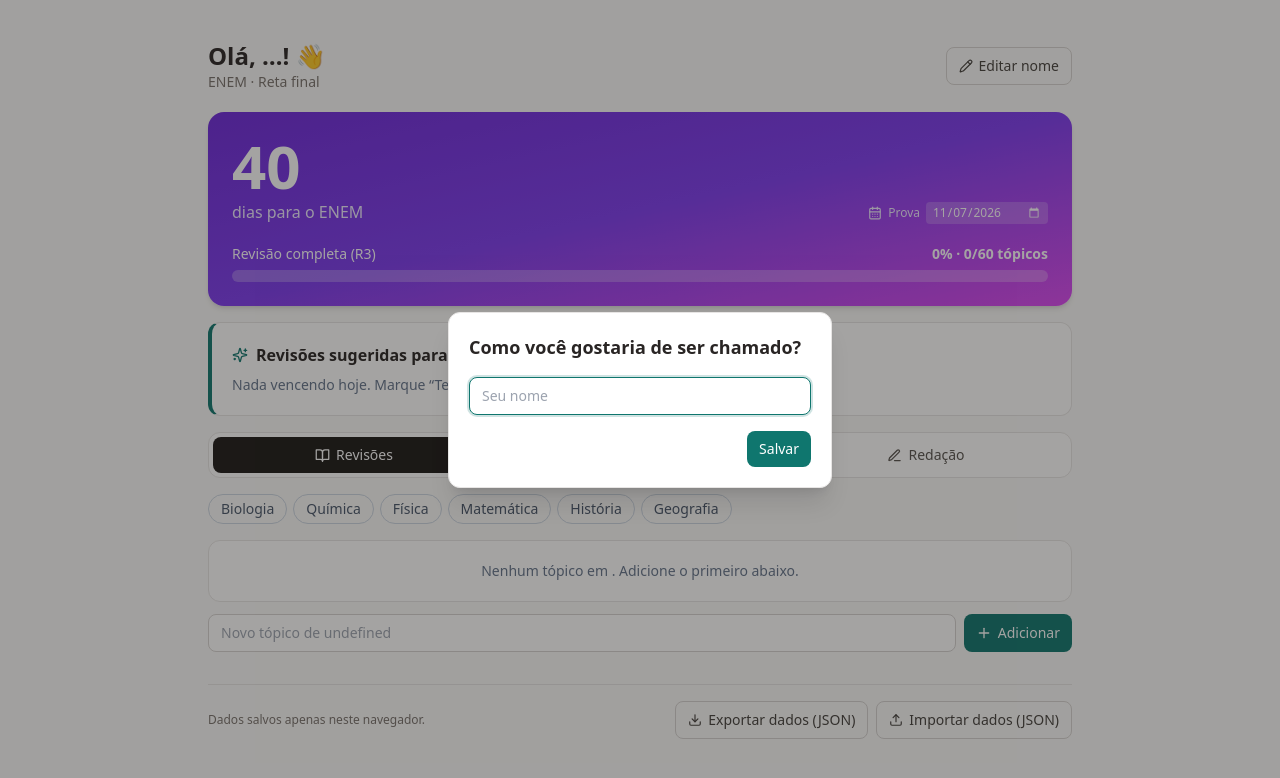
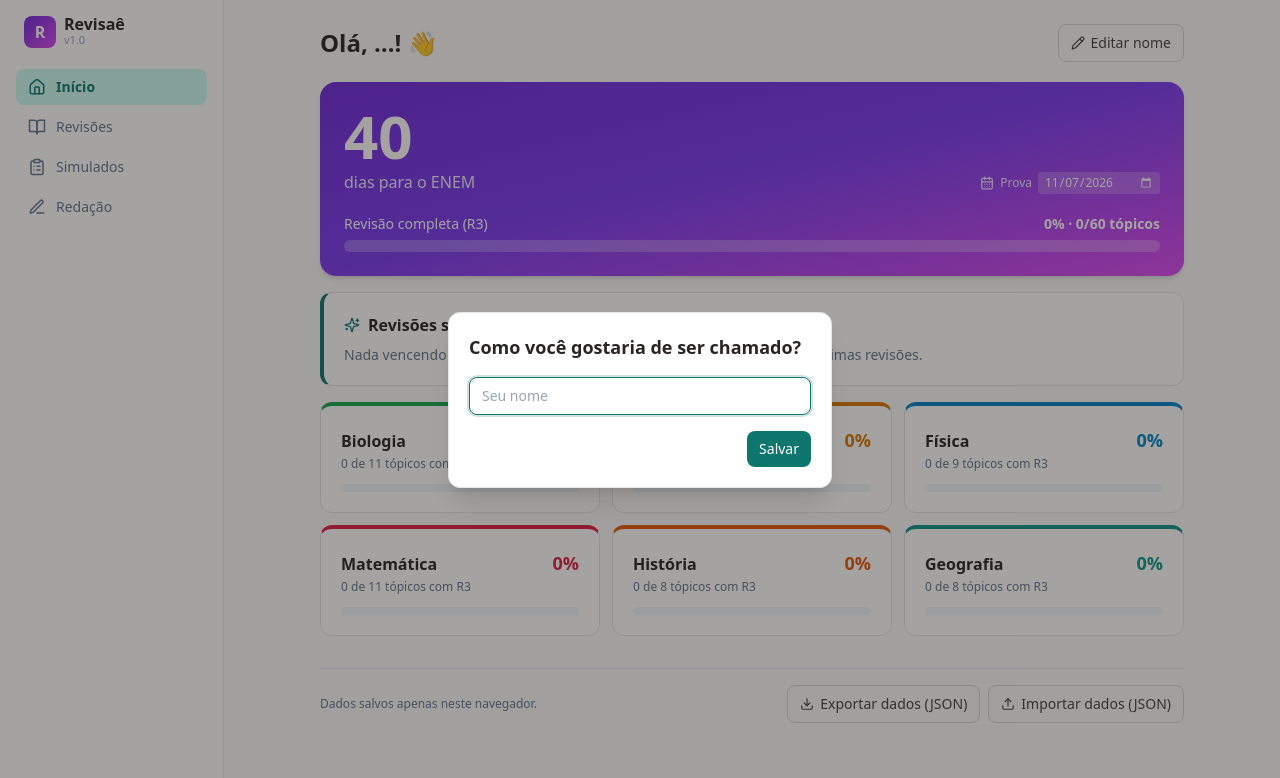
Before and after one commit to httjulia/ENEM-40, a Next.js app: page / in a window 1280 px wide. Shown: the top 778 px of the page. Built offline with nearby package versions, Linux system fonts and the light colour scheme.

Commit message:
Update page.jsx

```diff
--- a/app/page.jsx
+++ b/app/page.jsx
@@ -1,18 +1,19 @@
 "use client";
 import { useRef, useState } from "react";
-import { BookOpen, ClipboardList, PenLine, Download, Upload, Pencil } from "lucide-react";
+import { Home, BookOpen, ClipboardList, PenLine, Download, Upload, Pencil } from "lucide-react";
 import { useStore } from "../lib/store";
 import Onboarding from "../components/Onboarding";
-import { Banner, Suggestions } from "../components/Dashboard";
+import { Banner, Suggestions, SubjectGrid, PerfChart } from "../components/Dashboard";
 import Topics from "../components/Topics";
 import Simulados from "../components/Simulados";
 import Redacao from "../components/Redacao";
 
-const TABS = [["rev", "Revisões", BookOpen], ["sim", "Simulados", ClipboardList], ["red", "Redação", PenLine]];
+const NAV = [["home", "Início", Home], ["rev", "Revisões", BookOpen], ["sim", "Simulados", ClipboardList], ["red", "Redação", PenLine]];
 
 export default function Page() {
   const [data, setData] = useStore();
-  const [tab, setTab] = useState("rev");
+  const [view, setView] = useState("home");
+  const [sub, setSub] = useState("Biologia");
   const [editName, setEditName] = useState(false);
   const fileRef = useRef(null);
   if (!data) return null;
@@ -20,7 +21,7 @@
   const exportJson = () => {
     const a = document.createElement("a");
     a.href = URL.createObjectURL(new Blob([JSON.stringify(data, null, 2)], { type: "application/json" }));
-    a.download = `enem40-backup-${new Date().toISOString().slice(0, 10)}.json`;
+    a.download = `revisae-backup-${new Date().toISOString().slice(0, 10)}.json`;
     a.click();
   };
   const importJson = async (e) => {
@@ -34,35 +35,40 @@
   };
 
   return (
-    <div className="mx-auto max-w-4xl px-4 py-6 sm:py-10">
+    <div className="min-h-screen md:pl-56">
       {(!data.name || editName) && (
         <Onboarding initial={data.name} onClose={data.name ? () => setEditName(false) : undefined}
           onSave={(name) => { setData({ ...data, name }); setEditName(false); }} />
       )}
-      <header className="mb-5 flex items-center justify-between">
-        <div>
-          <h1 className="text-2xl font-semibold">Olá, {data.name || "…"}! 👋</h1>
-          <p className="text-sm text-stone-500">ENEM · Reta final</p>
+      <nav className="fixed inset-x-0 bottom-0 z-40 flex justify-around border-t border-slate-200 bg-white p-1.5 md:inset-y-0 md:left-0 md:right-auto md:w-56 md:flex-col md:justify-start md:gap-1 md:border-r md:border-t-0 md:p-4">
+        <div className="mb-4 hidden items-center gap-2 px-2 md:flex">
+          <span className="grid h-8 w-8 place-items-center rounded-lg bg-gradient-to-br from-violet-700 to-fuchsia-500 font-bold text-white">R</span>
+          <div><p className="font-bold leading-none">Revisaê</p><p className="text-[11px] text-slate-400">v1.0</p></div>
         </div>
-        <button className="btn-ghost" onClick={() => setEditName(true)}><Pencil size={14} /> Editar nome</button>
-      </header>
-
-      <div className="grid gap-4">
-        <Banner data={data} setData={setData} />
-        <Suggestions data={data} />
-        <nav className="flex gap-1 rounded-xl border border-stone-200 bg-white p-1">
-          {TABS.map(([id, label, Icon]) => (
-            <button key={id} onClick={() => setTab(id)} className={`flex flex-1 items-center justify-center gap-1.5 rounded-lg px-3 py-2 text-sm ${tab === id ? "bg-stone-900 text-white" : "text-stone-600 hover:bg-stone-100"}`}>
-              <Icon size={15} /> {label}
+        {NAV.map(([id, label, Icon]) => (
+          <button key={id} onClick={() => setView(id)}
+            className={`flex flex-1 flex-col items-center gap-0.5 rounded-lg px-3 py-2 text-xs md:flex-none md:flex-row md:gap-2.5 md:text-sm ${view === id ? "bg-brand-soft font-semibold text-brand" : "text-slate-500 hover:bg-slate-100"}`}>
+            <Icon size={18} /> {label}
           </button>
         ))}
       </nav>
-        {tab === "rev" && <Topics data={data} setData={setData} />}
-        {tab === "sim" && <Simulados data={data} setData={setData} />}
-        {tab === "red" && <Redacao data={data} setData={setData} />}
+
+      <main className="mx-auto max-w-4xl px-4 pb-28 pt-6 md:pb-10">
+        <header className="mb-5 flex items-center justify-between">
+          <h1 className="text-2xl font-bold">Olá, {data.name || "…"}! 👋</h1>
+          <button className="btn-ghost" onClick={() => setEditName(true)}><Pencil size={14} /> Editar nome</button>
+        </header>
+        <div className="grid gap-4">
+          {view === "home" && (<>
+            <Banner data={data} setData={setData} />
+            <Suggestions data={data} />
+            <SubjectGrid data={data} onOpen={(s) => { setSub(s); setView("rev"); }} />
+          </>)}
+          {view === "rev" && <Topics data={data} setData={setData} sub={sub} setSub={setSub} />}
+          {view === "sim" && (<><PerfChart data={data} /><Simulados data={data} setData={setData} /></>)}
+          {view === "red" && <Redacao data={data} setData={setData} />}
         </div>
-
-      <footer className="mt-8 flex flex-wrap items-center justify-between gap-3 border-t border-stone-200 pt-4 text-xs text-stone-500">
+        <footer className="mt-8 flex flex-wrap items-center justify-between gap-3 border-t border-slate-200 pt-4 text-xs text-slate-500">
           <span>Dados salvos apenas neste navegador.</span>
           <div className="flex gap-2">
             <button className="btn-ghost" onClick={exportJson}><Download size={14} /> Exportar dados (JSON)</button>
@@ -70,6 +76,7 @@
             <input ref={fileRef} type="file" accept="application/json" hidden onChange={importJson} />
           </div>
         </footer>
+      </main>
     </div>
   );
 }
```
Lines whose indentation alone changed are shown as unchanged.
